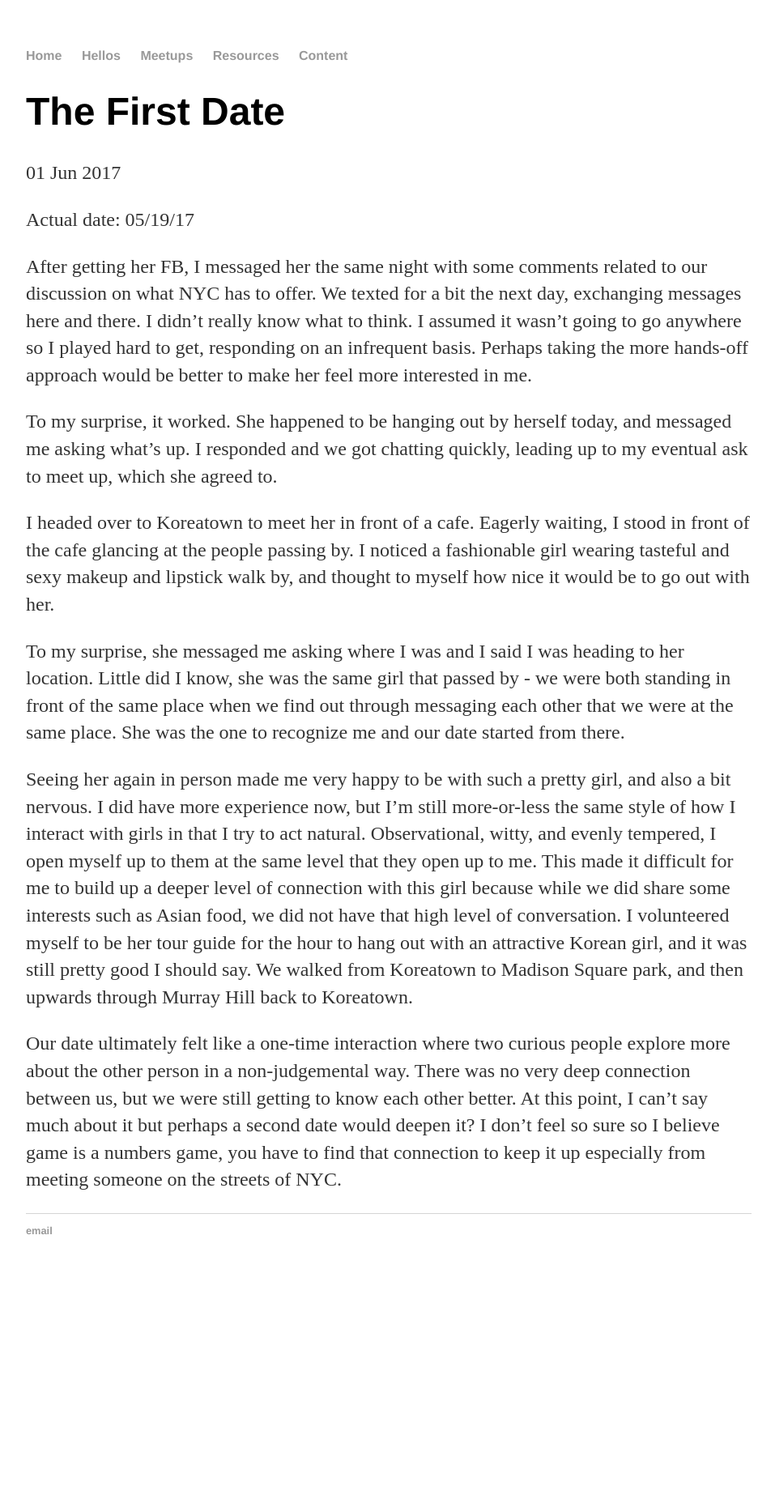
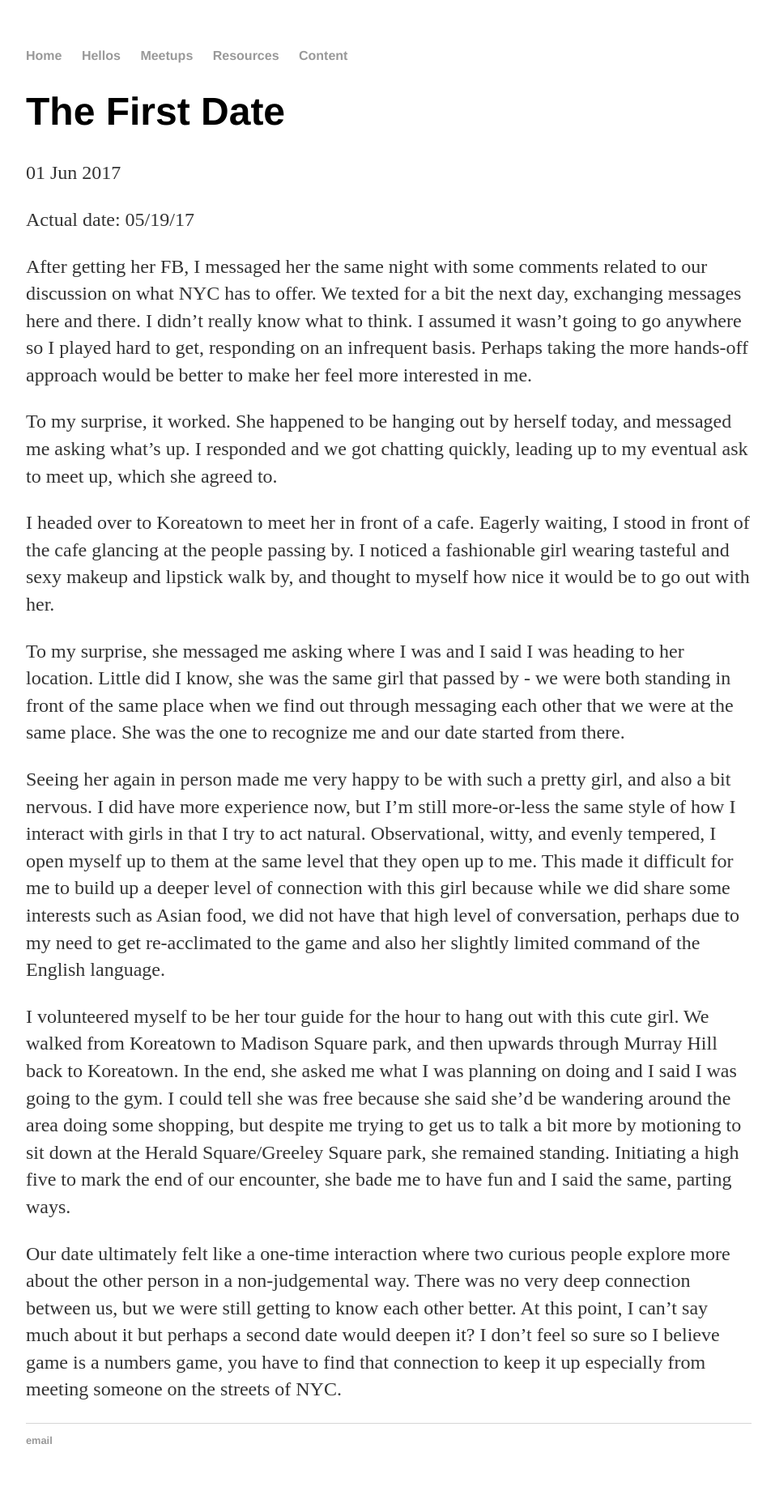
Before and after one commit to ahundredhellos/ahundredhellos.github.io, a Jekyll site: the page built from _posts/2017-06-01-the-first-date.md, in a window 1280 px wide. Shown: the whole page at 81% size, without its empty margins (160-1117 px from the left). Built offline with Jekyll 4.4.1, drawn with Linux system fonts in a browser that asks for light colours; before the commit the page ends 1587 px from its top, so only the background shows below that.

Commit message:
Update 2017-06-01-the-first-date.md

```diff
--- a/_posts/2017-06-01-the-first-date.md
+++ b/_posts/2017-06-01-the-first-date.md
@@ -14,6 +14,8 @@ I headed over to Koreatown to meet her in front of a cafe. Eagerly waiting, I st
 
 To my surprise, she messaged me asking where I was and I said I was heading to her location. Little did I know, she was the same girl that passed by - we were both standing in front of the same place when we find out through messaging each other that we were at the same place. She was the one to recognize me and our date started from there.
 
-Seeing her again in person made me very happy to be with such a pretty girl, and also a bit nervous. I did have more experience now, but I’m still more-or-less the same style of how I interact with girls in that I try to act natural. Observational, witty, and evenly tempered, I open myself up to them at the same level that they open up to me. This made it difficult for me to build up a deeper level of connection with this girl because while we did share some interests such as Asian food, we did not have that high level of conversation. I volunteered myself to be her tour guide for the hour to hang out with an attractive Korean girl, and it was still pretty good I should say. We walked from Koreatown to Madison Square park, and then upwards through Murray Hill back to Koreatown.
+Seeing her again in person made me very happy to be with such a pretty girl, and also a bit nervous. I did have more experience now, but I’m still more-or-less the same style of how I interact with girls in that I try to act natural. Observational, witty, and evenly tempered, I open myself up to them at the same level that they open up to me. This made it difficult for me to build up a deeper level of connection with this girl because while we did share some interests such as Asian food, we did not have that high level of conversation, perhaps due to my need to get re-acclimated to the game and also her slightly limited command of the English language.
+
+I volunteered myself to be her tour guide for the hour to hang out with this cute girl. We walked from Koreatown to Madison Square park, and then upwards through Murray Hill back to Koreatown. In the end, she asked me what I was planning on doing and I said I was going to the gym. I could tell she was free because she said she'd be wandering around the area doing some shopping, but despite me trying to get us to talk a bit more by motioning to sit down at the Herald Square/Greeley Square park, she remained standing. Initiating a high five to mark the end of our encounter, she bade me to have fun and I said the same, parting ways.
 
 Our date ultimately felt like a one-time interaction where two curious people explore more about the other person in a non-judgemental way. There was no very deep connection between us, but we were still getting to know each other better. At this point, I can’t say much about it but perhaps a second date would deepen it? I don’t feel so sure so I believe game is a numbers game, you have to find that connection to keep it up especially from meeting someone on the streets of NYC.
```
